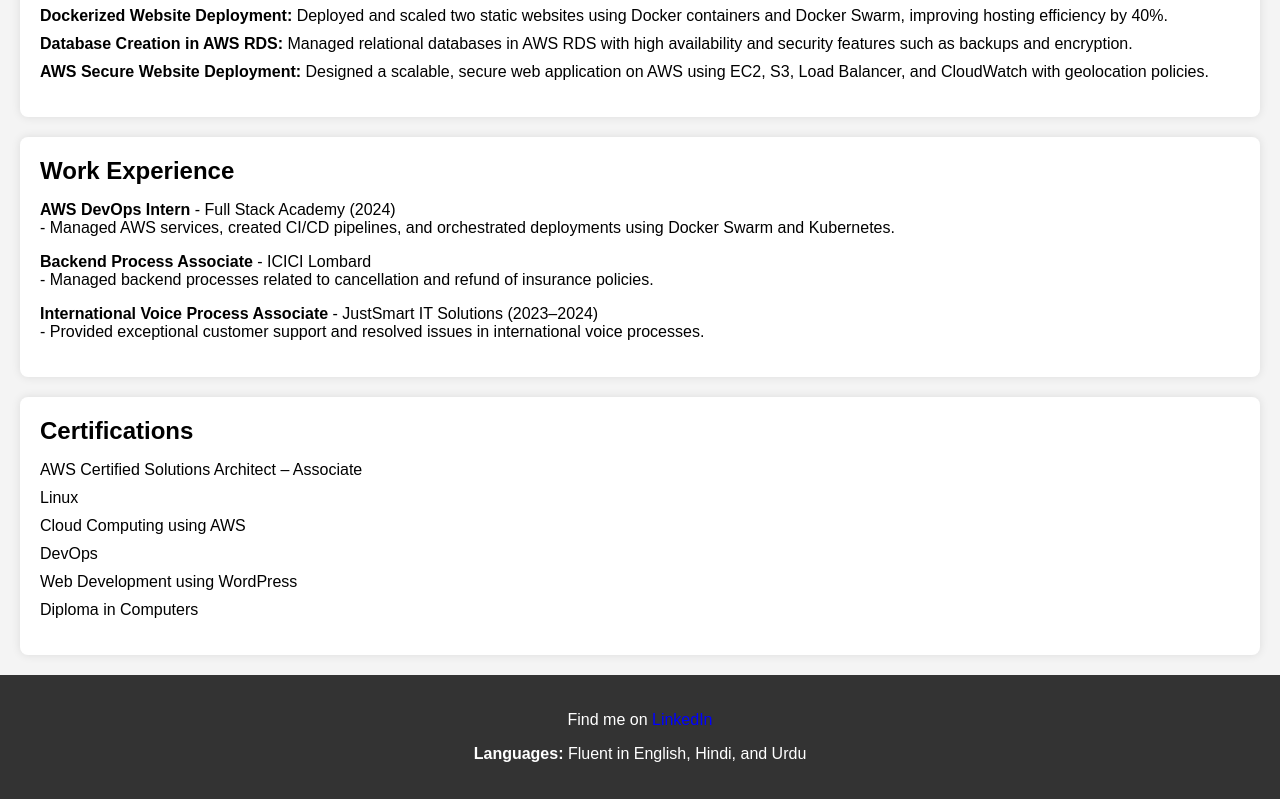
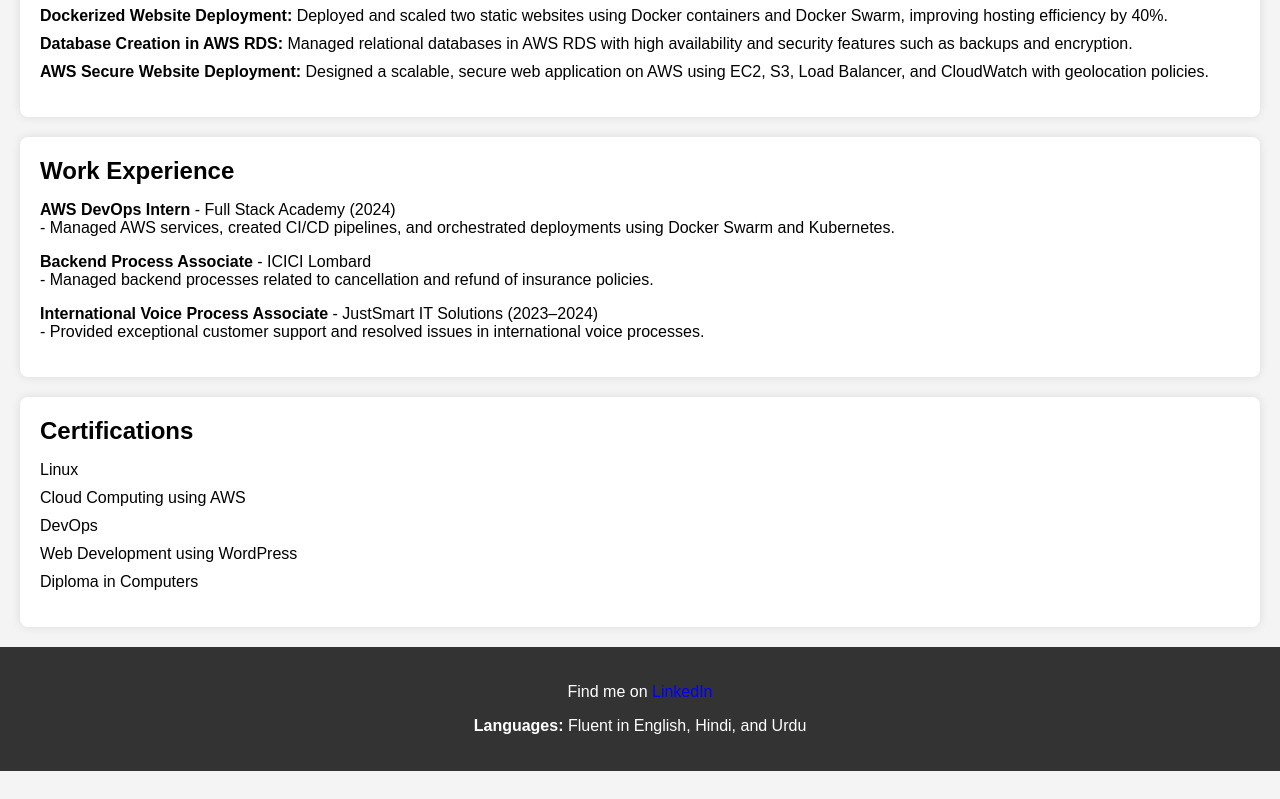
Before and after one commit to Faisalkhan45/portfolio, a plain HTML site: page index.html in a window 1280 px wide. Shown: the part 1144-1943 px from the top of the page. After the commit the page ends 1915 px from the top, so only its background shows below. Drawn offline with Linux system fonts and the light colour scheme.

Commit message:
Update index.html

```diff
--- a/index.html
+++ b/index.html
@@ -61,7 +61,6 @@
     <section class="certifications">
         <h2>Certifications</h2>
         <ul>
-            <li>AWS Certified Solutions Architect – Associate</li>
             <li>Linux</li>
             <li>Cloud Computing using AWS</li>
             <li>DevOps</li>
```
